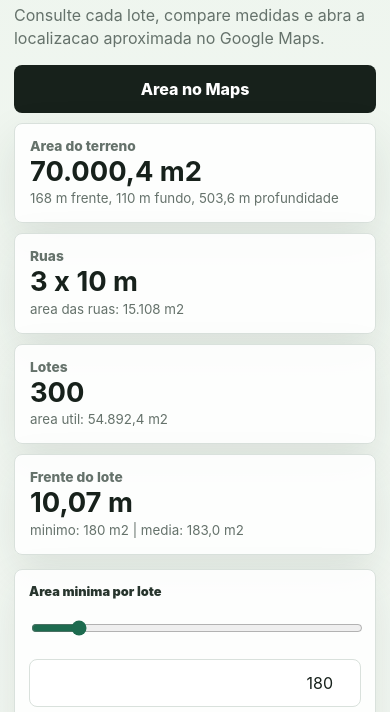
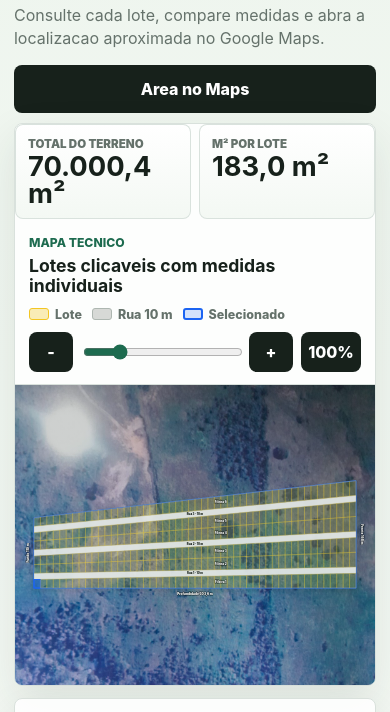
Before and after one commit to EDUARDOESDV/Terras, a website: page index.html in a window 390 px wide. Shown: the part 104-816 px from the top of the page. Drawn offline with Linux system fonts and the light colour scheme.

Commit message:
Ajusta fluxo mobile e zoom

```diff
--- a/app.js
+++ b/app.js
@@ -27,10 +27,18 @@ const summaryLotCount = document.querySelector("#summaryLotCount");
 const summaryUsableArea = document.querySelector("#summaryUsableArea");
 const summaryFrontage = document.querySelector("#summaryFrontage");
 const summaryMinArea = document.querySelector("#summaryMinArea");
+const mobileTotalArea = document.querySelector("#mobileTotalArea");
+const mobileLotArea = document.querySelector("#mobileLotArea");
+const zoomRange = document.querySelector("#zoomRange");
+const zoomOut = document.querySelector("#zoomOut");
+const zoomIn = document.querySelector("#zoomIn");
+const zoomReset = document.querySelector("#zoomReset");
+const mapWrap = document.querySelector(".svg-wrap");
 
 const lots = [];
 let selectedLot = null;
 let layout = null;
+let zoomPercent = 100;
 
 const fmt = new Intl.NumberFormat("pt-BR", {
   maximumFractionDigits: 2,
@@ -152,6 +160,14 @@ function updateSummary() {
   summaryUsableArea.textContent = `area util: ${formatArea(land.usableArea)} m2`;
   summaryFrontage.textContent = `${formatMeters(layout.averageFrontage)} m`;
   summaryMinArea.textContent = `minimo: ${formatAreaSmart(layout.minArea)} m2 | media: ${formatArea(layout.averageArea)} m2`;
+  if (mobileTotalArea) mobileTotalArea.textContent = `${formatArea(land.totalArea)} m²`;
+  if (mobileLotArea) mobileLotArea.textContent = `${formatArea(layout.averageArea)} m²`;
+}
+
+function updateZoom(nextZoom) {
+  zoomPercent = Math.max(Number(zoomRange.min), Math.min(Number(zoomRange.max), Math.round(nextZoom)));
+  zoomRange.value = String(zoomPercent);
+  svg.style.width = `${zoomPercent}%`;
 }
 
 function buildLots() {
@@ -396,6 +412,7 @@ function init() {
   buildLots();
   drawBaseMap();
   drawLots();
+  updateZoom(100);
   selectLot("F1-01");
 
   searchButton.addEventListener("click", runSearch);
@@ -412,6 +429,20 @@ function init() {
 
   minAreaInput.addEventListener("input", (event) => onMinAreaChange(event.target.value));
   minAreaRange.addEventListener("input", (event) => onMinAreaChange(event.target.value));
+
+  zoomRange.addEventListener("input", (event) => updateZoom(Number(event.target.value)));
+  zoomOut.addEventListener("click", () => updateZoom(zoomPercent - 10));
+  zoomIn.addEventListener("click", () => updateZoom(zoomPercent + 10));
+  zoomReset.addEventListener("click", () => updateZoom(100));
+
+  mapWrap.addEventListener(
+    "wheel",
+    (event) => {
+      event.preventDefault();
+      updateZoom(zoomPercent + (event.deltaY < 0 ? 10 : -10));
+    },
+    { passive: false },
+  );
 }
 
 init();
--- a/index.html
+++ b/index.html
@@ -106,15 +106,42 @@
         </aside>
 
         <section class="map-panel" aria-label="Mapa interativo dos lotes">
+          <div class="mobile-stats" aria-label="Resumo rapido no mobile">
+            <article>
+              <span>Total do terreno</span>
+              <strong id="mobileTotalArea">70.000,4 m²</strong>
+            </article>
+            <article>
+              <span>m² por lote</span>
+              <strong id="mobileLotArea">183,0 m²</strong>
+            </article>
+          </div>
+
           <div class="map-header">
             <div>
               <p class="eyebrow">Mapa tecnico</p>
               <h2>Lotes clicaveis com medidas individuais</h2>
             </div>
-            <div class="legend" aria-label="Legenda">
-              <span><i class="lot-key"></i>Lote</span>
-              <span><i class="road-key"></i>Rua 10 m</span>
-              <span><i class="selected-key"></i>Selecionado</span>
+            <div class="header-tools">
+              <div class="legend" aria-label="Legenda">
+                <span><i class="lot-key"></i>Lote</span>
+                <span><i class="road-key"></i>Rua 10 m</span>
+                <span><i class="selected-key"></i>Selecionado</span>
+              </div>
+              <div class="zoombar" aria-label="Controles de zoom">
+                <button id="zoomOut" type="button" aria-label="Reduzir zoom">-</button>
+                <input
+                  id="zoomRange"
+                  type="range"
+                  min="70"
+                  max="220"
+                  step="5"
+                  value="100"
+                  aria-label="Zoom do mapa"
+                />
+                <button id="zoomIn" type="button" aria-label="Aumentar zoom">+</button>
+                <button id="zoomReset" type="button" aria-label="Restaurar zoom">100%</button>
+              </div>
             </div>
           </div>
 
--- a/styles.css
+++ b/styles.css
@@ -114,6 +114,36 @@ button:hover {
   display: grid;
   gap: 10px;
   grid-template-columns: 1fr;
+}
+
+.mobile-stats {
+  display: grid;
+  gap: 8px;
+  grid-template-columns: repeat(2, minmax(0, 1fr));
+  padding: 0 0 2px;
+}
+
+.mobile-stats article {
+  background: linear-gradient(180deg, rgba(255, 255, 255, 0.96), rgba(243, 248, 243, 0.96));
+  border: 1px solid rgba(215, 225, 220, 0.95);
+  border-radius: 8px;
+  padding: 12px 12px 11px;
+}
+
+.mobile-stats span {
+  color: var(--muted);
+  display: block;
+  font-size: 0.72rem;
+  font-weight: 900;
+  letter-spacing: 0;
+  margin-bottom: 2px;
+  text-transform: uppercase;
+}
+
+.mobile-stats strong {
+  display: block;
+  font-size: clamp(1.35rem, 7vw, 2rem);
+  line-height: 1;
 }
 
 .summary article,
@@ -346,11 +376,35 @@ select:focus {
   padding: 14px 14px 12px;
 }
 
+.header-tools {
+  display: grid;
+  gap: 10px;
+  width: 100%;
+}
+
 .legend {
   display: flex;
   flex-wrap: wrap;
   gap: 10px;
   justify-content: flex-start;
+}
+
+.zoombar {
+  align-items: center;
+  display: grid;
+  gap: 8px;
+  grid-template-columns: 44px minmax(0, 1fr) 44px 60px;
+}
+
+.zoombar button {
+  min-height: 40px;
+  padding: 0;
+}
+
+.zoombar input[type="range"] {
+  accent-color: var(--green);
+  min-height: 34px;
+  padding: 0;
 }
 
 .legend span {
@@ -391,6 +445,8 @@ select:focus {
   border-top: 1px solid var(--line);
   overflow: auto;
   padding: 10px;
+  -webkit-overflow-scrolling: touch;
+  touch-action: pan-x pan-y;
 }
 
 #lotMap {
@@ -401,6 +457,7 @@ select:focus {
   min-height: 280px;
   min-width: 0;
   width: 100%;
+  will-change: width;
 }
 
 .lot {
@@ -552,6 +609,52 @@ figcaption {
   }
 }
 
+@media (max-width: 959px) {
+  .summary {
+    display: none;
+  }
+
+  .workspace {
+    display: flex;
+    flex-direction: column;
+  }
+
+  .map-panel {
+    order: 0;
+  }
+
+  .tools {
+    display: flex;
+    flex-direction: column;
+    gap: 12px;
+    order: 1;
+  }
+
+  #lotDetails {
+    order: 0;
+  }
+
+  .field:nth-of-type(1) {
+    order: 1;
+  }
+
+  .field:nth-of-type(2) {
+    order: 2;
+  }
+
+  .field:nth-of-type(3) {
+    order: 3;
+  }
+
+  .note {
+    order: 4;
+  }
+
+  .mobile-stats {
+    display: grid;
+  }
+}
+
 @media (min-width: 960px) {
   .topbar {
     align-items: end;
@@ -583,11 +686,19 @@ figcaption {
     grid-template-columns: minmax(310px, 380px) minmax(0, 1fr);
   }
 
+  .summary {
+    display: grid;
+  }
+
   .tools {
     position: sticky;
     top: 12px;
     gap: 16px;
     padding: 16px;
+  }
+
+  .mobile-stats {
+    display: none;
   }
 
   .map-header {
@@ -598,8 +709,17 @@ figcaption {
     padding: 16px 18px 12px;
   }
 
+  .header-tools {
+    justify-items: end;
+    width: auto;
+  }
+
   .legend {
     justify-content: flex-end;
+  }
+
+  .zoombar {
+    grid-template-columns: 44px minmax(180px, 240px) 44px 60px;
   }
 
   .svg-wrap {
```
